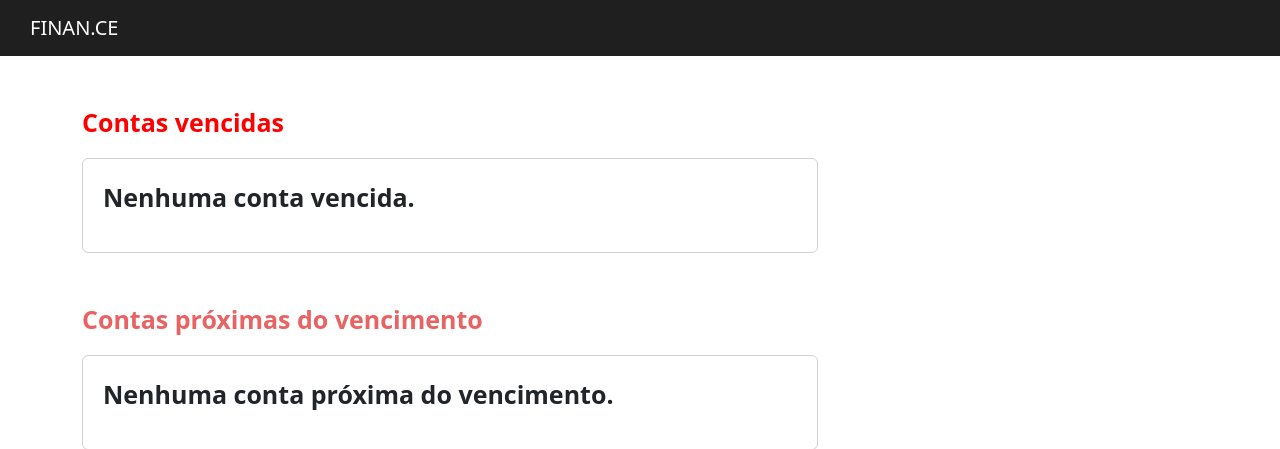
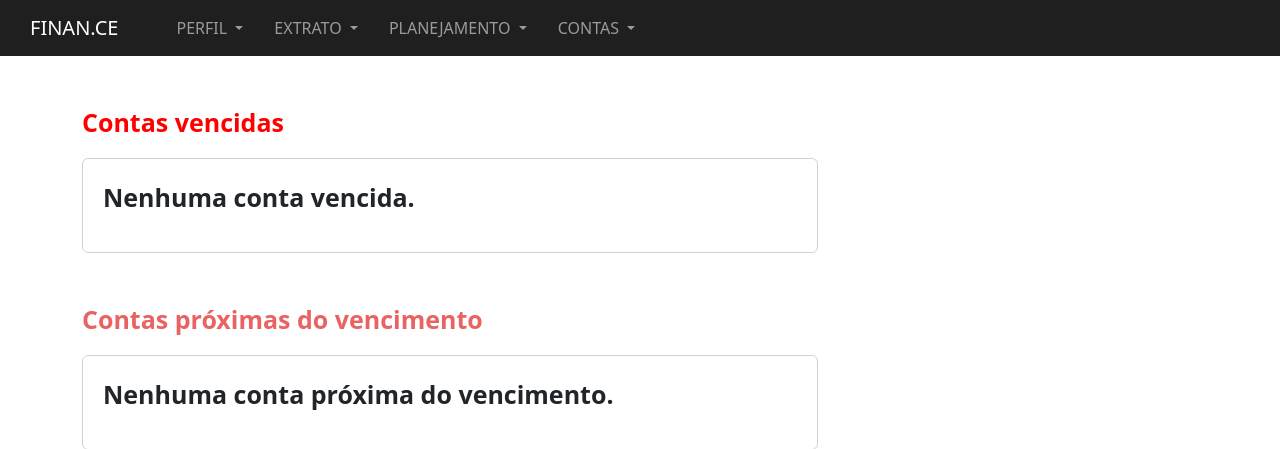
Before and after one commit to raphael-araujo/finance, a Django app: page /contas/ver_contas/ in a window 1280 px wide. Shown: the top 449 px of the page. Run offline with Django 4.2, Linux system fonts and the light colour scheme; data that the repository does not hold is empty.

Commit message:
Adicionando menu de opções na navbar

```diff
--- a/templates/base.html
+++ b/templates/base.html
@@ -19,7 +19,47 @@
 
 <body>
     <nav class="navbar navbar-expand-lg navbar-dark" style="background-color: #201F1F;">
-        <a class="navbar-brand" style="margin-left: 30px" href="">FINAN.CE</a>
+        <a class="navbar-brand" style="margin-left: 30px; margin-right: 50px" href="{% url 'home' %}">FINAN.CE</a>
+        <div class="collapse navbar-collapse" id="navbarNavDropdown">
+        <ul class="navbar-nav">
+            <li class="nav-item dropdown" style="margin-right: 15px">
+                <a class="nav-link dropdown-toggle" href="#" role="button" data-bs-toggle="dropdown" aria-expanded="false">
+                    PERFIL
+                </a>
+                <ul class="dropdown-menu">
+                    <li><a class="dropdown-item" href="{% url 'gerenciar_contas' %}">Gerenciar contas</a></li>
+                    <li><a class="dropdown-item" href="{% url 'dashboard' %}">Dashboard</a></li>
+                </ul>
+            </li>
+            <li class="nav-item dropdown" style="margin-right: 15px">
+                <a class="nav-link dropdown-toggle" href="#" role="button" data-bs-toggle="dropdown" aria-expanded="false">
+                    EXTRATO
+                </a>
+                <ul class="dropdown-menu">
+                    <li><a class="dropdown-item" href="{% url 'novo_extrato' %}">Novo extrato</a></li>
+                    <li><a class="dropdown-item" href="{% url 'ver_extratos' %}">Ver extratos</a></li>
+                </ul>
+            </li>
+            <li class="nav-item dropdown" style="margin-right: 15px">
+                <a class="nav-link dropdown-toggle" href="#" role="button" data-bs-toggle="dropdown" aria-expanded="false">
+                    PLANEJAMENTO
+                </a>
+                <ul class="dropdown-menu">
+                    <li><a class="dropdown-item" href="{% url 'definir_planejamento' %}">Definir planejamento</a></li>
+                    <li><a class="dropdown-item" href="{% url 'ver_planejamento' %}">Ver planejamento</a></li>
+                </ul>
+            </li>
+            <li class="nav-item dropdown" style="margin-right: 15px">
+                <a class="nav-link dropdown-toggle" href="#" role="button" data-bs-toggle="dropdown" aria-expanded="false">
+                    CONTAS
+                </a>
+                <ul class="dropdown-menu">
+                    <li><a class="dropdown-item" href="{% url 'definir_contas' %}">Definir contas</a></li>
+                    <li><a class="dropdown-item" href="{% url 'ver_contas' %}">Ver contas</a></li>
+                </ul>
+            </li>
+        </ul>
+        </div>
     </nav>
     {% block 'body' %}{% endblock %}
     <script src="https://cdn.jsdelivr.net/npm/bootstrap@5.3.0-alpha1/dist/js/bootstrap.bundle.min.js"></script>
```
